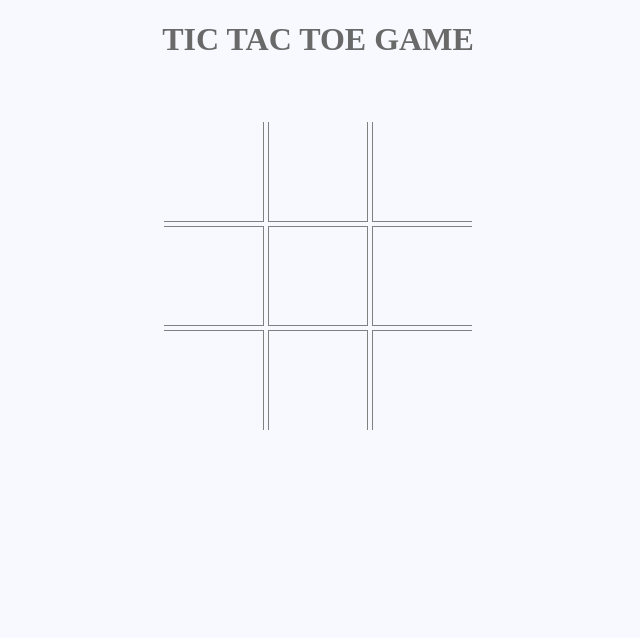
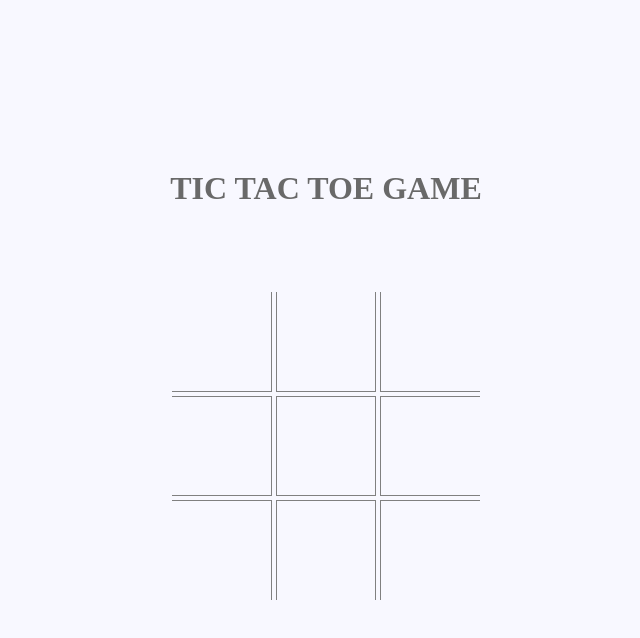
Before and after one commit to Alikanan-a/TIC-TAC-TOU-game-JS, a plain HTML site: page index.html in a window 1280 px wide. Shown: the whole page, without its empty margins (322-962 px from the left). Drawn offline with Linux system fonts and the light colour scheme.

Commit message:
add-eleman-tp center of page

```diff
--- a/index.html
+++ b/index.html
@@ -10,7 +10,8 @@
 </head>
 
 <body>
-    <h1>TIC TAC TOE GAME</h1>
+    <div class="game-board">
+        <h1>TIC TAC TOE GAME</h1>
     <div id="container">
         <div class="block">
             <div id="box1" class="box top left">
@@ -46,6 +47,7 @@
             </div>
         </div>
     </div>
+    </div>
 </body>
 <script src="app.js"></script>
 
--- a/styel.css
+++ b/styel.css
@@ -1,11 +1,24 @@
+html {
+    width: 100%;
+    height: 100%;
+    overflow: hidden;
+}
 body {
     background: ghostwhite;
     color: dimgray;
     font-family: serif;
     text-align: center;
+    width: 100%;
+    height: 100%;
 }
-* {
-
+.game-board {
+    margin-bottom: -8rem;
+    display: flex;
+    justify-content: center;
+    align-items: center;
+    flex-direction: column;
+    width: 100%;
+    height: 100%;
 }
 h1 {
     font-size: 2rem;
@@ -62,6 +75,7 @@ span {
     padding: 30px;
     bottom: 50px;
     top: 0;
+    margin-bottom: 100px;
  }
 
 
```
